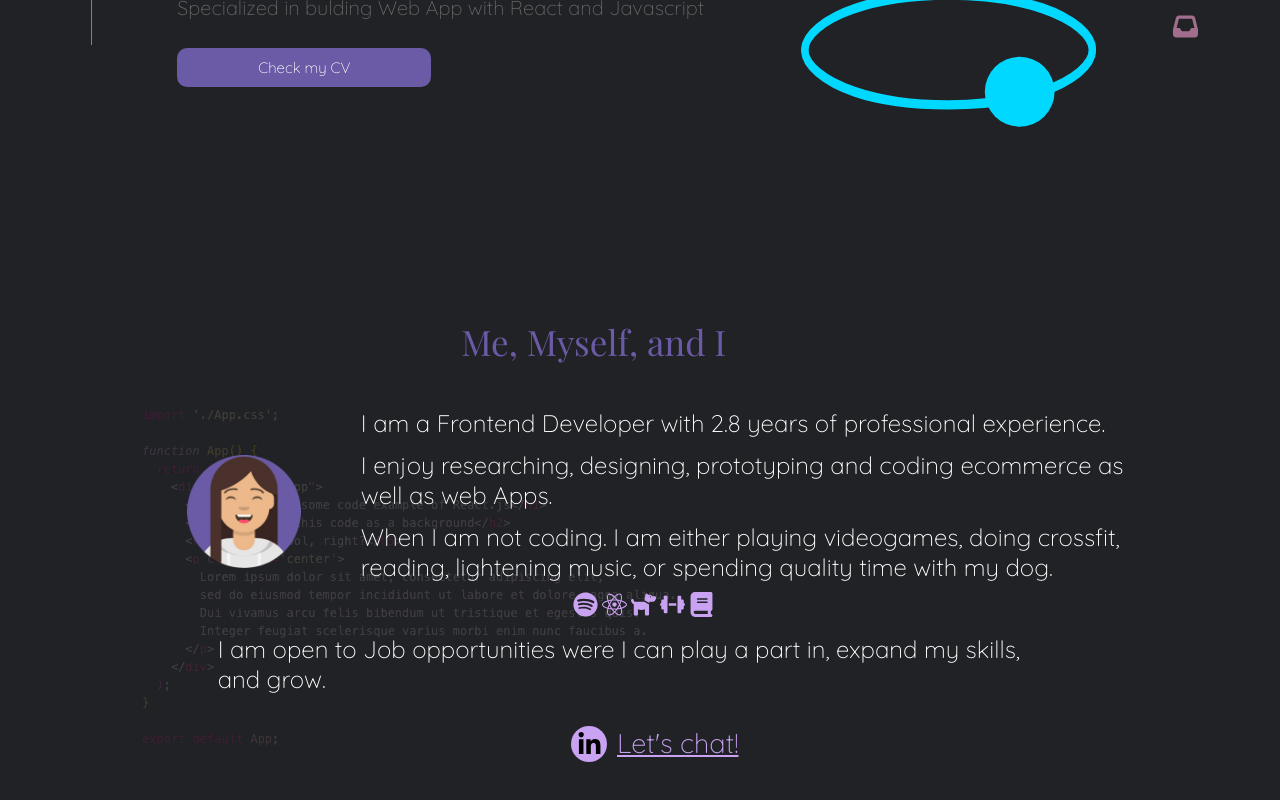
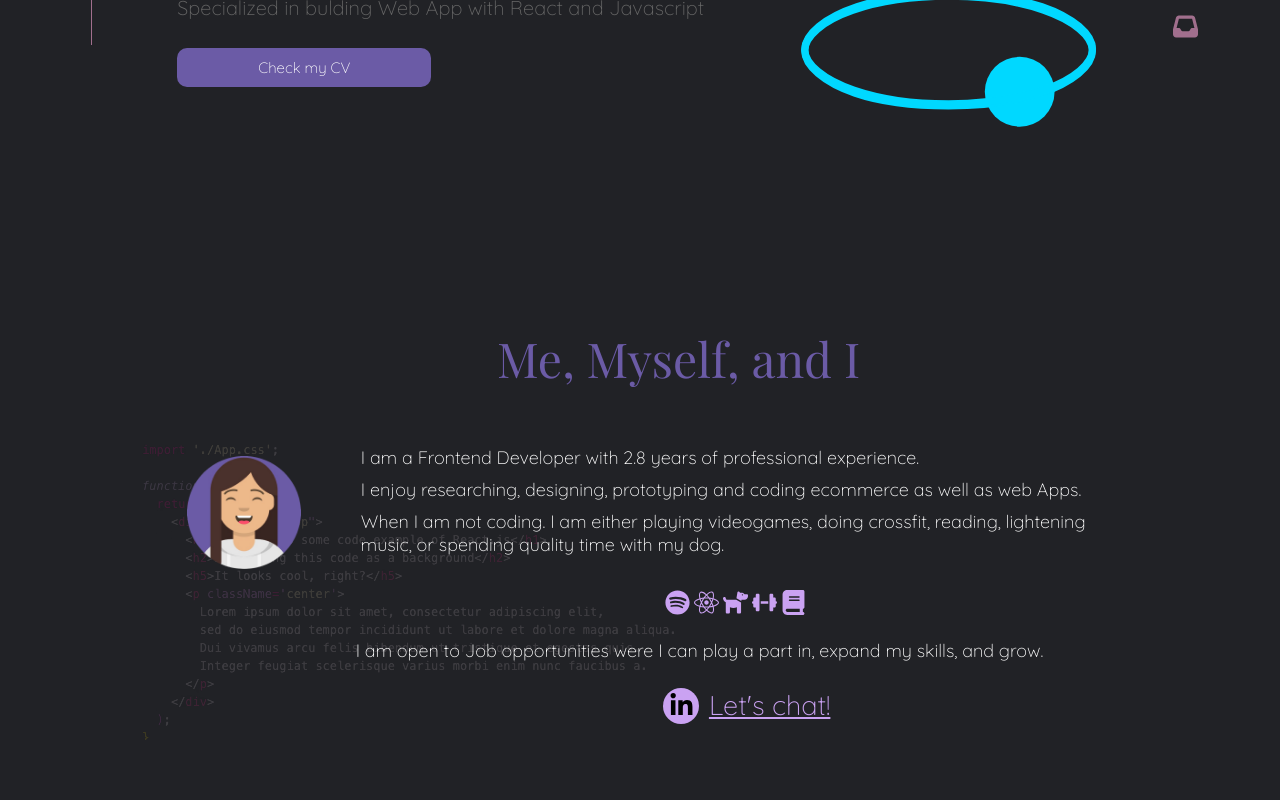
Before and after one commit to gabrielaRazo/portfolio, a React (Create React App) app: page / in a window 1280 px wide. Shown: the part 344-1144 px from the top of the page. After the commit the page ends 1108 px from the top, so only its background shows below. Built offline with nearby package versions, Linux system fonts and the light colour scheme.

Commit message:
Style: Adding differents font sizes
Depending of the size of the screen it will look bigger or smaller

```diff
--- a/src/components/about/about.js
+++ b/src/components/about/about.js
@@ -1,5 +1,10 @@
 import React from 'react';
-import { Col, Row, SpaceLeft } from '../../pages/wrapp/wrapp.style';
+import {
+  Col,
+  Row,
+  SpaceBottom,
+  SpaceLeft,
+} from '../../pages/wrapp/wrapp.style';
 import avatar from '../../assets/images/avataaars__1___1_-removebg-preview.png';
 import moment from 'moment';
 
@@ -25,11 +30,12 @@ const About = () => {
   return (
     <>
       <Row centered>
-        <Col sm={12} xs={12}></Col>
-        <Col lg={4} md={6} sm={12} xs={12}>
+        <Col lg={2}></Col>
+        <Col lg={7} md={6} sm={12} xs={12}>
           <Title>Me, Myself, and I</Title>
         </Col>
       </Row>
+      <SpaceBottom xl={-2} md={-1.5} />
       <Col lg={12} md={12} xs={12}>
         <Background>
           <Row centered>
@@ -62,11 +68,13 @@ const About = () => {
                 </Col>
               </Row>
             </Col>
-            <Col lg={10}>
+            <Col lg={2}></Col>
+            <Col lg={9}>
               <Text>
                 <Row centered>
                   <Col lg={5} md={3} collapse="xs"></Col>
                   <Col lg={7} md={6} xs={7} sm={5}>
+                    <SpaceBottom lg={1} />
                     <ContainerIcons>
                       <StyledIcon>
                         <a
@@ -90,12 +98,15 @@ const About = () => {
                         <FontAwesomeIcon icon={faBook} />
                       </StyledIcon>
                     </ContainerIcons>
+                    <SpaceBottom xl={1} lg={1} md={1} />
                   </Col>
                 </Row>
-                <p>
-                  I am open to Job opportunities were I can play a part in,
-                  expand my skills, and grow.
-                </p>
+                <SpaceLeft lg={0.6}>
+                  <p>
+                    I am open to Job opportunities were I can play a part in,
+                    expand my skills, and grow.
+                  </p>
+                </SpaceLeft>
               </Text>
               <Row centered>
                 <Col lg={5} md={5} xs={2} sm={4}></Col>
--- a/src/components/about/about.style.js
+++ b/src/components/about/about.style.js
@@ -9,17 +9,25 @@ export const Img = styled.img`
 export const Title = styled.h1`
   color: ${colors.colors.purple};
   font-family: 'Playfair Display';
-  font-size: 30px;
+  @media (min-width: 1200px) and (max-width: 2570px) {
+    font-size: 3rem;
+  }
+  @media (max-width: 768px) {
+    font-size: 2rem;
+  }
+  font-size: 2.5rem;
   font-weight: 100;
   text-align: center;
-  font-size: 35px;
 `;
 
 export const Text = styled.div`
   color: white;
   text-align: left;
-  @media (min-width: 1024px) and (max-width: 2570px) {
-    font-size: 1.5rem;
+  @media (min-width: 1500px) {
+    font-size: 1.7rem;
+  }
+  @media (min-width: 1024px) and (max-width: 1450px) {
+    font-size: 18px;
   }
   font-size: 0.9rem;
   p {
--- a/src/pages/wrapp/wrapp.style.js
+++ b/src/pages/wrapp/wrapp.style.js
@@ -94,6 +94,24 @@ export const SpaceRigth = styled.div`
   }
 `;
 
+export const SpaceBottom = styled.div`
+  @media (max-width: 376px) {
+    margin-bottom: ${({ xs }) => xs + `em`};
+  }
+  @media (min-width: 376px) and (max-width: 768px) {
+    margin-bottom: ${({ sm }) => sm + `em`};
+  }
+  @media (min-width: 768px) and (max-width: 1023px) {
+    margin-bottom: ${({ md }) => md + `em`};
+  }
+  @media (min-width: 1024px) and (max-width: 1450px) {
+    margin-bottom: ${({ lg }) => lg + `em`};
+  }
+  @media (min-width: 1451px) and (max-width: 2580px) {
+    margin-bottom: ${({ xl }) => xl + `em`};
+  }
+`;
+
 export const Row = styled.div`
   display: flex;
   flex-flow: row wrap;
```
